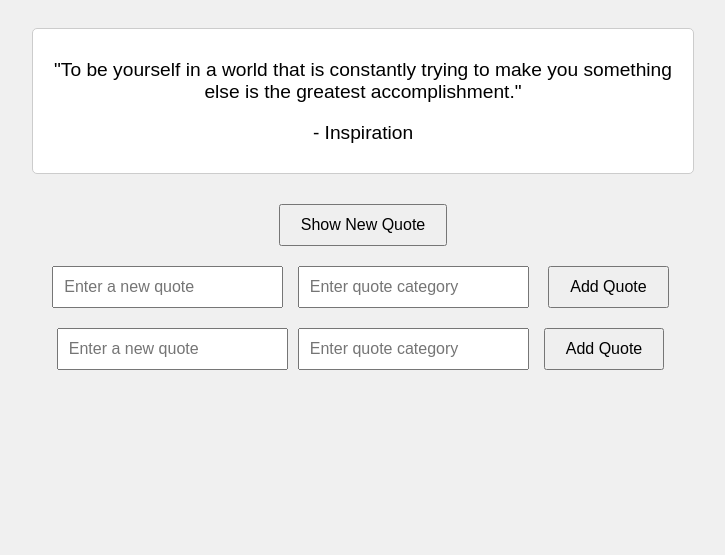
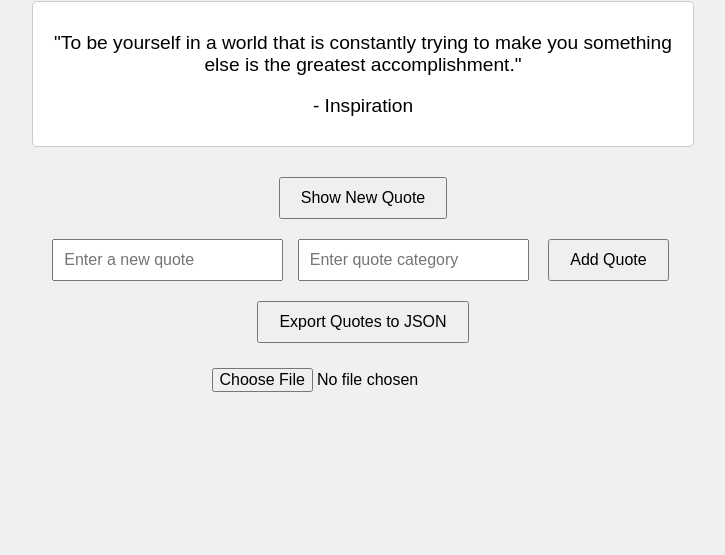
Before and after one commit to biruk-mg/alx_fe_javascript, a plain HTML site: page dom-manipulation/index.html in a window 1280 px wide. Shown: the part 245-800 px from the top of the page, without its empty margins (277-1002 px from the left). Drawn offline with Linux system fonts and the light colour scheme.

Commit message:
dom-manipulation

```diff
--- a/dom-manipulation/index.html
+++ b/dom-manipulation/index.html
@@ -15,6 +15,8 @@
         <input id="newQuoteCategory" type="text" placeholder="Enter quote category" />
         <button id="addQuoteBtn">Add Quote</button>
     </div>
+    <button id="exportQuotes">Export Quotes to JSON</button>
+    <input type="file" id="importFile" accept=".json" />
     <script src="script.js"></script>
 </body>
 </html>
--- a/dom-manipulation/script.js
+++ b/dom-manipulation/script.js
@@ -1,5 +1,5 @@
 document.addEventListener('DOMContentLoaded', function() {
-    const quotes = [
+    let quotes = JSON.parse(localStorage.getItem('quotes')) || [
         { text: "The only limit to our realization of tomorrow is our doubts of today.", category: "Motivation" },
         { text: "Life is what happens when you're busy making other plans.", category: "Life" },
         { text: "To be yourself in a world that is constantly trying to make you something else is the greatest accomplishment.", category: "Inspiration" }
@@ -7,12 +7,15 @@ document.addEventListener('DOMContentLoaded', function() {
 
     const quoteDisplay = document.getElementById('quoteDisplay');
     const newQuoteBtn = document.getElementById('newQuote');
+    const exportQuotesBtn = document.getElementById('exportQuotes');
+    const importFileInput = document.getElementById('importFile');
 
     // Function to display a random quote
     function showRandomQuote() {
         const randomIndex = Math.floor(Math.random() * quotes.length);
         const randomQuote = quotes[randomIndex];
         quoteDisplay.innerHTML = `<p>"${randomQuote.text}"</p><p>- ${randomQuote.category}</p>`;
+        sessionStorage.setItem('lastViewedQuote', JSON.stringify(randomQuote));
     }
 
     // Function to add a new quote
@@ -22,6 +25,7 @@ document.addEventListener('DOMContentLoaded', function() {
 
         if (newQuoteText && newQuoteCategory) {
             quotes.push({ text: newQuoteText, category: newQuoteCategory });
+            saveQuotes();
             document.getElementById('newQuoteText').value = '';
             document.getElementById('newQuoteCategory').value = '';
             alert('Quote added successfully!');
@@ -30,36 +34,47 @@ document.addEventListener('DOMContentLoaded', function() {
         }
     }
 
-    // Function to create the form for adding new quotes
-    function createAddQuoteForm() {
-        const formDiv = document.createElement('div');
+    // Function to save quotes to local storage
+    function saveQuotes() {
+        localStorage.setItem('quotes', JSON.stringify(quotes));
+    }
 
-        const quoteInput = document.createElement('input');
-        quoteInput.id = 'newQuoteText';
-        quoteInput.type = 'text';
-        quoteInput.placeholder = 'Enter a new quote';
+    // Function to export quotes to a JSON file
+    function exportToJson() {
+        const blob = new Blob([JSON.stringify(quotes)], { type: 'application/json' });
+        const url = URL.createObjectURL(blob);
+        const a = document.createElement('a');
+        a.href = url;
+        a.download = 'quotes.json';
+        document.body.appendChild(a);
+        a.click();
+        document.body.removeChild(a);
+    }
 
-        const categoryInput = document.createElement('input');
-        categoryInput.id = 'newQuoteCategory';
-        categoryInput.type = 'text';
-        categoryInput.placeholder = 'Enter quote category';
-
-        const addButton = document.createElement('button');
-        addButton.id = 'addQuoteBtn';
-        addButton.textContent = 'Add Quote';
-        addButton.addEventListener('click', addQuote);
-
-        formDiv.appendChild(quoteInput);
-        formDiv.appendChild(categoryInput);
-        formDiv.appendChild(addButton);
-
-        document.body.appendChild(formDiv);
+    // Function to import quotes from a JSON file
+    function importFromJsonFile(event) {
+        const fileReader = new FileReader();
+        fileReader.onload = function(event) {
+            const importedQuotes = JSON.parse(event.target.result);
+            quotes.push(...importedQuotes);
+            saveQuotes();
+            alert('Quotes imported successfully!');
+        };
+        fileReader.readAsText(event.target.files[0]);
     }
 
     // Event listeners
     newQuoteBtn.addEventListener('click', showRandomQuote);
+    document.getElementById('addQuoteBtn').addEventListener('click', addQuote);
+    exportQuotesBtn.addEventListener('click', exportToJson);
+    importFileInput.addEventListener('change', importFromJsonFile);
 
-    // Initial random quote display and form creation
+    // Initial random quote display
     showRandomQuote();
-    createAddQuoteForm();
+
+    // Load last viewed quote from session storage if available
+    const lastViewedQuote = JSON.parse(sessionStorage.getItem('lastViewedQuote'));
+    if (lastViewedQuote) {
+        quoteDisplay.innerHTML = `<p>"${lastViewedQuote.text}"</p><p>- ${lastViewedQuote.category}</p>`;
+    }
 });
```
